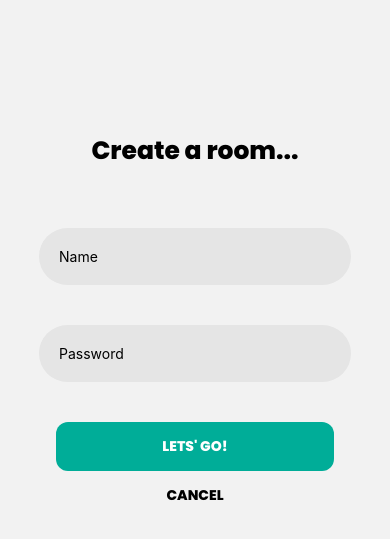
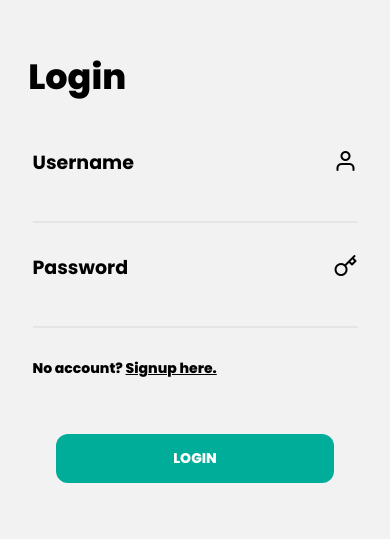
Before and after one commit to Chillandchat/mobile, a React Native app in the folder mobile/: screen / in a window 390 px wide. Shown: the part 161-700 px from the top of the page. Built offline with nearby package versions, Linux system fonts and the light colour scheme.

Commit message:
Update Router.tsx

```diff
--- a/mobile/src/Router.tsx
+++ b/mobile/src/Router.tsx
@@ -24,6 +24,7 @@ import store from "./redux/index";
 import BlockError from "./screens/BlockError";
 import SignoutConfirm from "./screens/SignoutConfirm";
 import CreateRoom from "./screens/CreateRoom";
+import AddRoom from "./screens/AddRoom";
 
 /**
  * This is the router component for the application, This component
@@ -80,7 +81,7 @@ const Router: React.FC = () => {
         <View style={style.container}>
           <StatusBar style="auto" />
           <NavigationContainer>
-            <NavigatorStack.Navigator initialRouteName="create-room">
+            <NavigatorStack.Navigator initialRouteName="login">
               <NavigatorStack.Screen
                 name="login"
                 component={Login}
@@ -109,6 +110,11 @@ const Router: React.FC = () => {
               <NavigatorStack.Screen
                 name="create-room"
                 component={CreateRoom}
+                options={{ headerShown: false }}
+              />
+              <NavigatorStack.Screen
+                name="add-room"
+                component={AddRoom}
                 options={{ headerShown: false }}
               />
               <NavigatorStack.Screen
```
